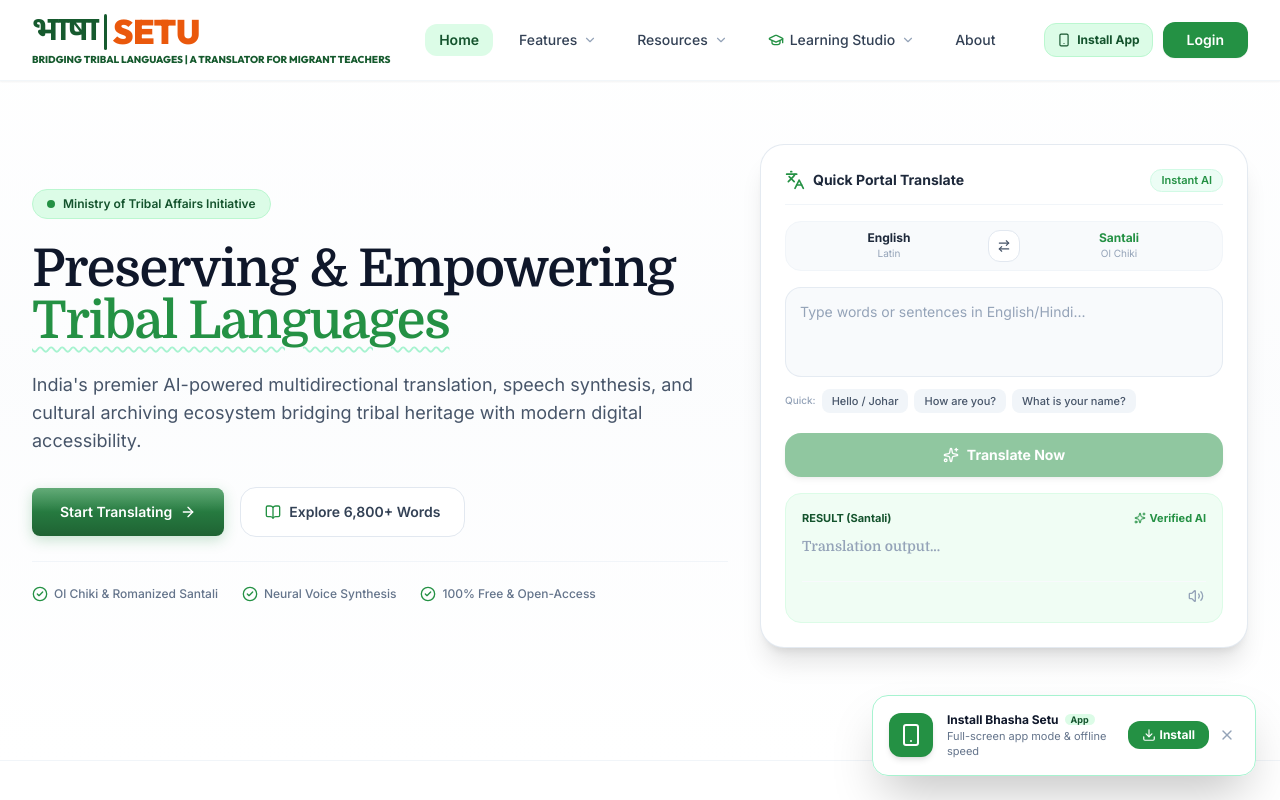
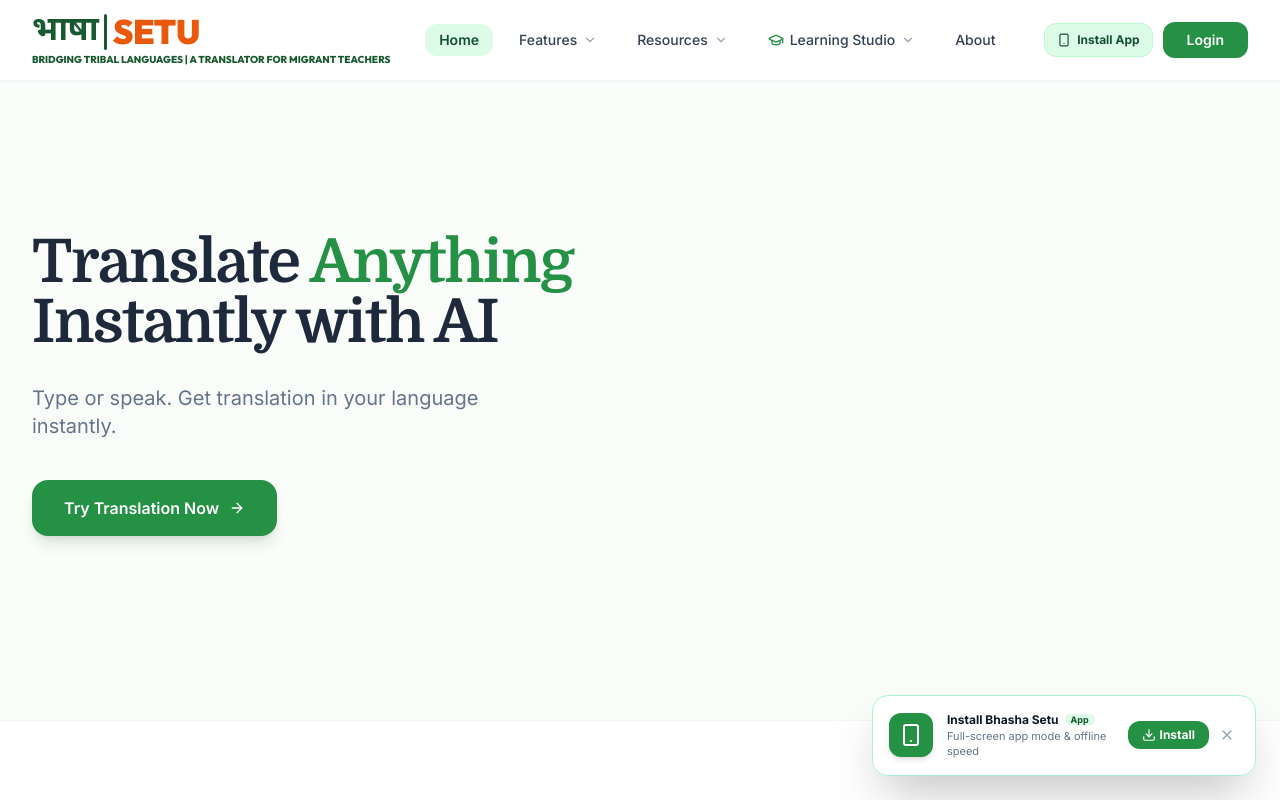
Before and after one commit to Alfanshaikh786/SIH_Bhasha_Setu, a React (Vite) app: page / in a window 1280 px wide. Shown: the top 800 px of the page. Built offline with nearby package versions, Linux system fonts and the light colour scheme.

Commit message:
feat: restore original hero section layout with clean blank side

```diff
--- a/src/components/home/HeroSection.tsx
+++ b/src/components/home/HeroSection.tsx
@@ -1,234 +1,10 @@
-import React, { useState } from 'react';
+import React from 'react';
 import { Link } from 'react-router-dom';
-import {
-  Languages,
-  Sparkles,
-  ArrowRight,
-  ArrowRightLeft,
-  Volume2,
-  CheckCircle2,
-  BookOpen,
-  X,
-  RefreshCw
-} from 'lucide-react';
-import { SUPPORTED_LANGUAGES } from '../../data/languages';
-import { translateText, playTextSpeech } from '../../services/translationService';
+import { ArrowRight } from 'lucide-react';
 
 export const HeroSection: React.FC = () => {
-  const [sourceLang, setSourceLang] = useState('eng');
-  const [targetLang, setTargetLang] = useState('sat');
-  const [inputText, setInputText] = useState('');
-  const [outputText, setOutputText] = useState('');
-  const [isTranslating, setIsTranslating] = useState(false);
-
-  const handleTranslate = async () => {
-    if (!inputText.trim()) return;
-    setIsTranslating(true);
-    const result = await translateText(inputText, sourceLang, targetLang);
-    setOutputText(result.targetText || 'Welcome to the Bhasha Setu portal for tribal languages.');
-    setIsTranslating(false);
-  };
-
-  const handleSwap = () => {
-    setSourceLang(targetLang);
-    setTargetLang(sourceLang);
-    setInputText(outputText || 'Hello, how are you?');
-    setOutputText(inputText);
-  };
-
-  const sourceLangObj = SUPPORTED_LANGUAGES.find(l => l.code === sourceLang) || SUPPORTED_LANGUAGES[0];
-  const targetLangObj = SUPPORTED_LANGUAGES.find(l => l.code === targetLang) || SUPPORTED_LANGUAGES[1];
-
   return (
-    <section className="relative overflow-hidden bg-gradient-to-b from-white via-slate-50/50 to-white pt-28 pb-20 lg:pt-36 lg:pb-28">
-      {/* Background Subtle Gradient Blobs */}
-      <div className="absolute top-1/4 left-1/2 -translate-x-1/2 -translate-y-1/2 w-[800px] h-[400px] bg-gradient-to-tr from-emerald-100/40 via-green-50/30 to-transparent blur-3xl -z-10 pointer-events-none" />
-
-      <div className="max-w-7xl mx-auto px-4 sm:px-6 lg:px-8 relative z-10">
-        <div className="grid lg:grid-cols-12 gap-12 lg:gap-8 items-center">
-
-          {/* Left Column: Heading & Description */}
-          <div className="lg:col-span-7 space-y-6 text-center lg:text-left">
-
-            {/* Ministry Tag Badge */}
-            <div className="inline-flex items-center gap-2 px-3.5 py-1.5 rounded-full bg-[#dcfce7] border border-[#bbf7d0] text-[#14532d] text-xs font-semibold shadow-2xs">
-              <span className="w-2 h-2 rounded-full bg-[#249144] animate-pulse" />
-              <span>Ministry of Tribal Affairs Initiative</span>
-            </div>
-
-            {/* Main Headline */}
-            <h1 className="domine-bold text-4xl sm:text-5xl lg:text-[52px] font-bold text-slate-900 leading-[1.15] tracking-tight">
-              Preserving & Empowering <span className="text-[#249144] underline decoration-emerald-200 decoration-wavy decoration-2 underline-offset-8">Tribal Languages</span>
-            </h1>
-
-            {/* Subtext */}
-            <p className="text-base sm:text-lg text-slate-600 font-sans max-w-2xl mx-auto lg:mx-0 leading-relaxed font-normal">
-              India's premier AI-powered multidirectional translation, speech synthesis, and cultural archiving ecosystem bridging tribal heritage with modern digital accessibility.
-            </p>
-
-            {/* Action Buttons */}
-            <div className="flex flex-wrap items-center justify-center lg:justify-start gap-4 pt-2">
-              <Link
-                to="/features/text-to-text"
-                className="btn-mota inline-flex items-center gap-2 px-7 py-3.5 rounded-2xl text-sm font-semibold shadow-md hover:shadow-lg transition-all"
-              >
-                <span>Start Translating</span>
-                <ArrowRight className="w-4 h-4" />
-              </Link>
-
-              <Link
-                to="/resources/dictionary"
-                className="inline-flex items-center gap-2 px-6 py-3.5 rounded-2xl text-sm font-semibold bg-white text-slate-700 border border-slate-200 hover:border-emerald-300 hover:bg-emerald-50/30 transition shadow-2xs"
-              >
-                <BookOpen className="w-4 h-4 text-[#249144]" />
-                <span>Explore 6,800+ Words</span>
-              </Link>
-            </div>
-
-            {/* Trust Badges */}
-            <div className="pt-6 border-t border-slate-100 flex flex-wrap items-center justify-center lg:justify-start gap-6 text-xs text-slate-500 font-medium">
-              <div className="flex items-center gap-1.5">
-                <CheckCircle2 className="w-4 h-4 text-[#249144]" />
-                <span>Ol Chiki & Romanized Santali</span>
-              </div>
-              <div className="flex items-center gap-1.5">
-                <CheckCircle2 className="w-4 h-4 text-[#249144]" />
-                <span>Neural Voice Synthesis</span>
-              </div>
-              <div className="flex items-center gap-1.5">
-                <CheckCircle2 className="w-4 h-4 text-[#249144]" />
-                <span>100% Free & Open-Access</span>
-              </div>
-            </div>
-
-          </div>
-
-          {/* Right Column: Interactive Translation Card */}
-          <div className="lg:col-span-5">
-            <div className="bg-white rounded-3xl border border-slate-200/90 shadow-xl p-6 space-y-4 relative">
-
-              <div className="flex items-center justify-between border-b border-slate-100 pb-3">
-                <div className="flex items-center gap-2">
-                  <Languages className="w-5 h-5 text-[#249144]" />
-                  <span className="font-bold text-sm text-slate-800">Quick Portal Translate</span>
-                </div>
-                <span className="text-[11px] font-semibold text-[#249144] bg-emerald-50 px-2.5 py-0.5 rounded-full border border-emerald-100">
-                  Instant AI
-                </span>
-              </div>
-
-              {/* Language Selector Toolbar */}
-              <div className="flex items-center justify-between bg-slate-50 p-2 rounded-2xl border border-slate-100">
-                <div className="flex-1 text-center">
-                  <span className="text-xs font-bold text-slate-800 block truncate">{sourceLangObj.name}</span>
-                  <span className="text-[10px] text-slate-400 font-sans block">{sourceLangObj.script}</span>
-                </div>
-
-                <button
-                  onClick={handleSwap}
-                  className="w-8 h-8 rounded-xl bg-white border border-slate-200 hover:border-emerald-300 text-slate-600 hover:text-[#249144] flex items-center justify-center transition shadow-2xs mx-1 cursor-pointer"
-                  title="Swap languages"
-                >
-                  <ArrowRightLeft className="w-3.5 h-3.5" />
-                </button>
-
-                <div className="flex-1 text-center">
-                  <span className="text-xs font-bold text-[#249144] block truncate">{targetLangObj.name}</span>
-                  <span className="text-[10px] text-slate-400 font-sans block">{targetLangObj.script}</span>
-                </div>
-              </div>
-
-              {/* Input Area */}
-              <div className="space-y-1.5">
-                <div className="relative">
-                  <textarea
-                    value={inputText}
-                    onChange={(e) => setInputText(e.target.value)}
-                    rows={3}
-                    placeholder="Type words or sentences in English/Hindi..."
-                    className="w-full text-sm p-3.5 rounded-2xl bg-slate-50 border border-slate-200/80 focus:bg-white focus:border-[#249144] focus:ring-2 focus:ring-[#249144]/20 outline-hidden transition resize-none text-slate-800 placeholder:text-slate-400 font-sans"
-                  />
-                  {inputText && (
-                    <button
-                      onClick={() => setInputText('')}
-                      className="absolute top-2.5 right-2.5 text-slate-400 hover:text-slate-600 p-1 cursor-pointer"
-                    >
-                      <X className="w-3.5 h-3.5" />
-                    </button>
-                  )}
-                </div>
-
-                {/* Quick Phrases Pills */}
-                <div className="flex items-center gap-1.5 overflow-x-auto pb-1 no-scrollbar text-[11px]">
-                  <span className="text-slate-400 text-[10px] font-medium flex-shrink-0">Quick:</span>
-                  {[
-                    { label: 'Hello / Johar', text: 'Hello, welcome!' },
-                    { label: 'How are you?', text: 'How are you doing today?' },
-                    { label: 'What is your name?', text: 'What is your name?' },
-                  ].map((chip) => (
-                    <button
-                      key={chip.label}
-                      onClick={() => {
-                        setInputText(chip.text);
-                      }}
-                      className="px-2.5 py-1 rounded-lg bg-slate-100 hover:bg-emerald-50 hover:text-[#249144] text-slate-600 transition flex-shrink-0 font-medium cursor-pointer"
-                    >
-                      {chip.label}
-                    </button>
-                  ))}
-                </div>
-              </div>
-
-              {/* Translate Action Button */}
-              <button
-                onClick={handleTranslate}
-                disabled={isTranslating || !inputText.trim()}
-                className="w-full py-3 rounded-2xl bg-[#249144] hover:bg-[#1b7535] disabled:opacity-50 text-white font-bold text-sm shadow-md transition flex items-center justify-center gap-2 cursor-pointer"
-              >
-                {isTranslating ? (
-                  <>
-                    <RefreshCw className="w-4 h-4 animate-spin" />
-                    <span>Translating...</span>
-                  </>
-                ) : (
-                  <>
-                    <Sparkles className="w-4 h-4" />
-                    <span>Translate Now</span>
-                  </>
-                )}
-              </button>
-
-              {/* Output Result Card */}
-              <div className="p-4 rounded-2xl bg-[#f0fdf4] border border-[#dcfce7] space-y-2">
-                <div className="flex items-center justify-between text-[11px] font-bold text-slate-500">
-                  <span className="text-[#14532d]">RESULT ({targetLangObj.name})</span>
-                  <div className="flex items-center gap-1 text-[#249144]">
-                    <Sparkles className="w-3 h-3" />
-                    <span>Verified AI</span>
-                  </div>
-                </div>
-
-                <p className="text-sm font-semibold text-slate-900 leading-relaxed font-serif min-h-[38px]">
-                  {isTranslating ? (
-                    <span className="text-[#249144] animate-pulse">Translating...</span>
-                  ) : (
-                    outputText || <span className="text-slate-400">Translation output...</span>
-                  )}
-                </p>
-                <div className="flex justify-end items-center pt-1 border-t border-slate-50">
-                  <button
-                    onClick={() => playTextSpeech(outputText || 'Welcome to Bhasha Setu', targetLang)}
-                    title="Listen to translation"
-                    className="text-slate-400 hover:text-[#249144] transition p-0.5 cursor-pointer"
-                  >
-                    <Volume2 className="w-4 h-4" />
-                  </button>
-                </div>
-              </div>
-            </div>
-          </div>
-        </div>
-      </div>
+    <section className="relative min-h-[85vh] lg:min-h-[90vh] w-full bg-[#fbfdfb] pt-32 pb-20 lg:pt-40 lg:pb-28 overflow-hidden flex items-center">
 
       {/* Decorative Tribal Background Art (Top-Left & Top-Right Mandalas) */}
       <div className="absolute top-0 left-0 w-72 h-72 sm:w-96 sm:h-96 pointer-events-none opacity-25 select-none -z-10">
@@ -253,9 +29,9 @@
         </svg>
       </div>
 
-      {/* Decorative Bottom Nature Elements */}
+      {/* Decorative Bottom Nature Elements (Soft mint rolling hills, traditional hut, trees, birds) */}
       <div className="absolute bottom-0 left-0 right-0 h-44 pointer-events-none opacity-40 select-none -z-10 flex items-end justify-between px-6 sm:px-16 overflow-hidden">
-        {/* Left Hill with Hut */}
+        {/* Left Hill with Traditional Hut */}
         <div className="relative w-64 sm:w-80 h-32">
           <svg viewBox="0 0 300 150" className="w-full h-full fill-[#e8f5ec] stroke-[#86c498]" strokeWidth="1.5">
             <path d="M-50 150 Q 80 50, 240 150 Z" />
@@ -267,7 +43,7 @@
           </svg>
         </div>
 
-        {/* Right Hill with Tree */}
+        {/* Right Hill with Tree & Birds */}
         <div className="relative w-64 sm:w-80 h-32 hidden sm:block">
           <svg viewBox="0 0 300 150" className="w-full h-full fill-[#e8f5ec] stroke-[#86c498]" strokeWidth="1.5">
             <path d="M60 150 Q 220 50, 350 150 Z" />
@@ -278,6 +54,45 @@
           </svg>
         </div>
       </div>
+
+      <div className="max-w-7xl mx-auto w-full px-4 sm:px-6 lg:px-8 relative z-10">
+        <div className="grid grid-cols-1 items-center gap-12 lg:grid-cols-12 lg:gap-12">
+
+          {/* Left Column: Heading, Subtitle & Call to Action (Exact match to User Screenshot) */}
+          <div className="flex flex-col space-y-6 sm:space-y-8 lg:col-span-7">
+
+            <h1 className="text-4xl sm:text-5xl md:text-6xl font-bold leading-[1.12] tracking-tight text-[#1e293b]" style={{ fontFamily: "'Domine', Georgia, serif" }}>
+              Translate{' '}
+              <span className="text-[#249144]">
+                Anything
+              </span>
+              <br />
+              Instantly with AI
+            </h1>
+
+            <p className="max-w-lg text-base text-slate-500 sm:text-lg md:text-xl font-normal leading-relaxed font-sans">
+              Type or speak. Get translation in your language instantly.
+            </p>
+
+            <div className="pt-2">
+              <Link
+                to="/features/text-to-text"
+                className="bg-[#249144] hover:bg-[#1a7536] text-white px-8 py-4 text-base font-semibold rounded-2xl inline-flex items-center gap-2.5 shadow-lg shadow-green-900/15 hover:shadow-xl transition-all duration-200 group w-full sm:w-max justify-center"
+              >
+                <span>Try Translation Now</span>
+                <ArrowRight className="w-4 h-4 transition-transform duration-300 group-hover:translate-x-1" />
+              </Link>
+            </div>
+
+          </div>
+
+          {/* Right Column: Left intentionally clean and open as requested */}
+          <div className="hidden lg:block lg:col-span-5" />
+
+        </div>
+      </div>
     </section>
   );
 };
+
+export default HeroSection;
```
